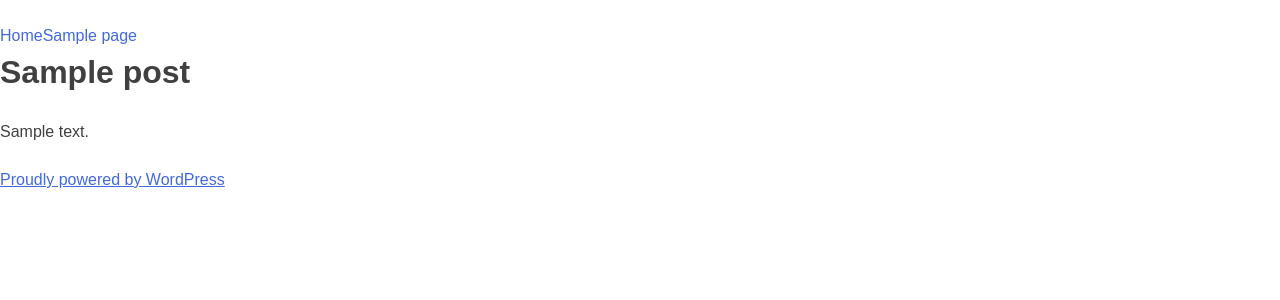
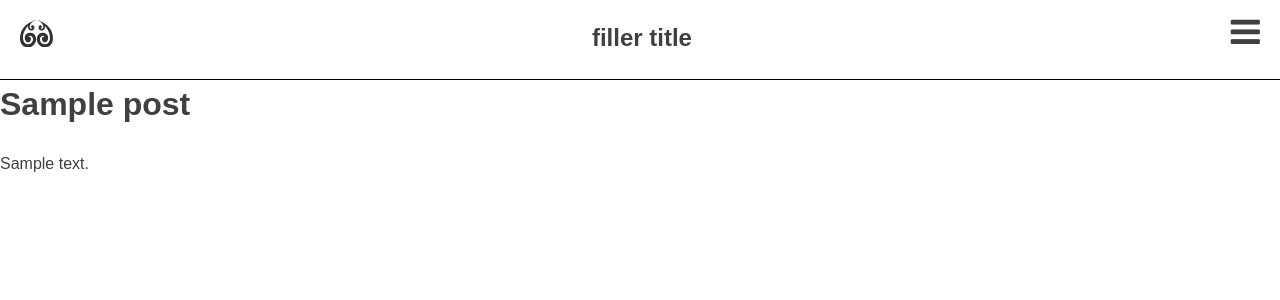
Before and after one commit to redacademy/icef-winter-2017, a WordPress theme: template themes/ICEF/page.php in a window 1280 px wide. Shown: the top 300 px of the page. Run offline with PHP 8.4 and a stand-in for WordPress, Linux system fonts and the light colour scheme; the site name, menu and one post (Sample post) are stand-ins, and other content is empty; some libraries are stand-ins or nearby versions.

Commit message:
started header

```diff
--- a/themes/ICEF/footer.php
+++ b/themes/ICEF/footer.php
@@ -11,7 +11,7 @@
 
 			<footer id="colophon" class="site-footer" role="contentinfo">
 				<div class="site-info">
-					<a href="<?php echo esc_url( 'https://wordpress.org/' ); ?>"><?php printf( esc_html( 'Proudly powered by %s' ), 'WordPress' ); ?></a>
+
 				</div><!-- .site-info -->
 			</footer><!-- #colophon -->
 		</div><!-- #page -->
--- a/themes/ICEF/functions.php
+++ b/themes/ICEF/functions.php
@@ -84,6 +84,7 @@ add_filter( 'stylesheet_uri', 'red_starter_minified_css', 10, 2 );
  */
 function red_starter_scripts() {
 	wp_enqueue_style( 'red-starter-style', get_stylesheet_uri() );
+	wp_enqueue_style( 'fontAwesome', 'https://maxcdn.bootstrapcdn.com/font-awesome/4.7.0/css/font-awesome.min.css', array(), '4.4.0');
 
 	wp_enqueue_script( 'red-starter-skip-link-focus-fix', get_template_directory_uri() . '/build/js/skip-link-focus-fix.min.js', array(), '20130115', true );
 
--- a/themes/ICEF/header.php
+++ b/themes/ICEF/header.php
@@ -23,12 +23,14 @@
 			<header id="masthead" class="site-header" role="banner">
 				<div class="site-branding">
 					<h1 class="site-title screen-reader-text"><a href="<?php echo esc_url( home_url( '/' ) ); ?>" rel="home"><?php bloginfo( 'name' ); ?></a></h1>
-					<p class="site-description"><?php bloginfo( 'description' ); ?></p>
 				</div><!-- .site-branding -->
 
 				<nav id="site-navigation" class="main-navigation" role="navigation">
-					<button class="menu-toggle" aria-controls="primary-menu" aria-expanded="false"><?php esc_html( 'Primary Menu' ); ?></button>
-					<?php wp_nav_menu( array( 'theme_location' => 'primary', 'menu_id' => 'primary-menu' ) ); ?>
+					<a href="<?php echo esc_url( home_url( '/' ) ); ?>" rel="home" class="home-link">
+					<img class="black-logo" src="<?php echo get_template_directory_uri();?>/images/logo-black-medium.svg" rel="logo">
+					</a>
+					<h2 class="nav-title"> filler title </h2>
+					<i class="fa fa-bars" aria-hidden="true"></i>
 				</nav><!-- #site-navigation -->
 			</header><!-- #masthead -->
 
--- a/themes/ICEF/sass/_navigation.scss
+++ b/themes/ICEF/sass/_navigation.scss
@@ -130,3 +130,33 @@ a {
 		width: 50%;
 	}
 }
+
+//NEW CODE//
+
+.screen-reader-text {
+	visibility: hidden;
+}
+
+.main-navigation {
+	display: flex;
+	justify-content: space-between;
+	width: 100%;
+	background-color: white;
+	height: 10vh;
+	border-bottom: 1px solid black;
+
+	.black-logo {
+		margin: 20px;
+	}
+
+	.nav-title {
+		display: inline;
+		text-align: center;
+	}
+
+	.fa-bars{
+		margin: 15px 20px;
+		font-size: 34px;
+	}
+
+}
--- a/themes/ICEF/style.css
+++ b/themes/ICEF/style.css
@@ -484,6 +484,27 @@ a {
   text-align: right;
   width: 50%; }
 
+.screen-reader-text {
+  visibility: hidden; }
+
+.main-navigation {
+  display: -ms-flexbox;
+  display: flex;
+  -ms-flex-pack: justify;
+      justify-content: space-between;
+  width: 100%;
+  background-color: white;
+  height: 10vh;
+  border-bottom: 1px solid black; }
+  .main-navigation .black-logo {
+    margin: 20px; }
+  .main-navigation .nav-title {
+    display: inline;
+    text-align: center; }
+  .main-navigation .fa-bars {
+    margin: 15px 20px;
+    font-size: 34px; }
+
 /*--------------------------------------------------------------
 # Accessibility
 --------------------------------------------------------------*/
```
Also changed, not shown: themes/ICEF/front-page.php (added, +13 -0 lines), themes/ICEF/images/logo-black-medium.svg (added).
